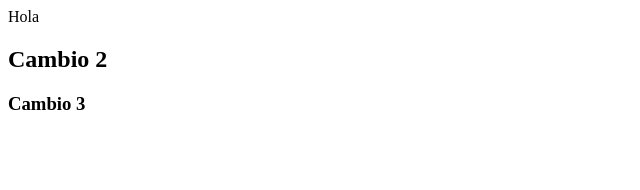
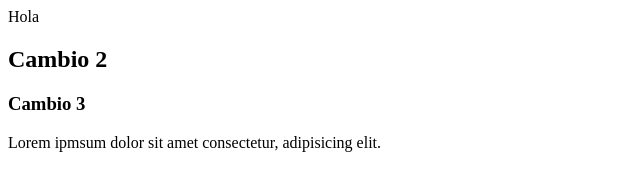
Before and after one commit to geraldvaras/git-test, a plain HTML site: page index.html in a window 1280 px wide. Shown: the whole page, without its empty margins (0-640 px from the left). Drawn offline with Linux system fonts and the light colour scheme.

Commit message:
feat: lorem impsum text

```diff
--- a/index.html
+++ b/index.html
@@ -9,5 +9,6 @@
         <section>Hola</section>
         <h2>Cambio 2</h2>
         <h3>Cambio 3</h3>
+        <p>Lorem ipmsum dolor sit amet consectetur, adipisicing elit.</p>
     </body>
 </html>
```
